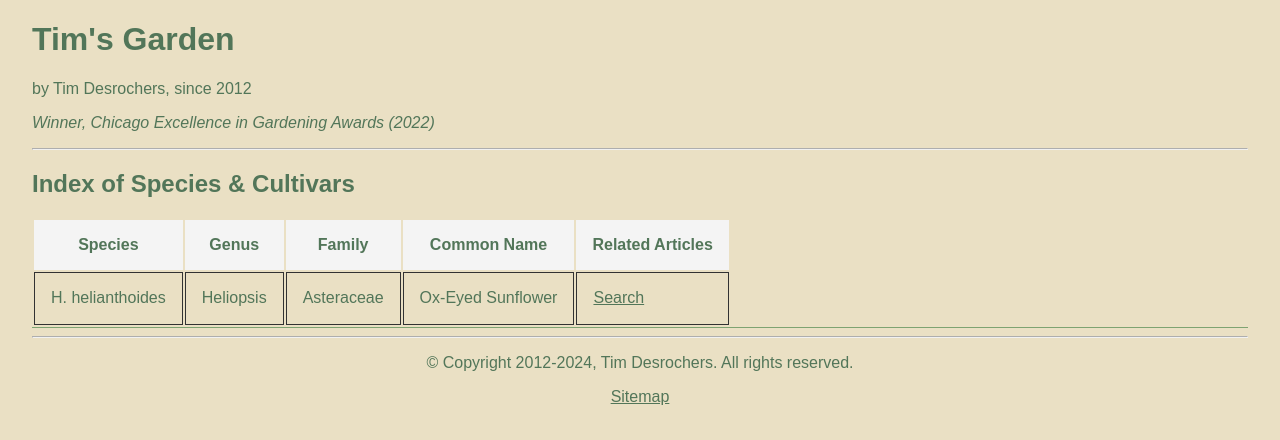
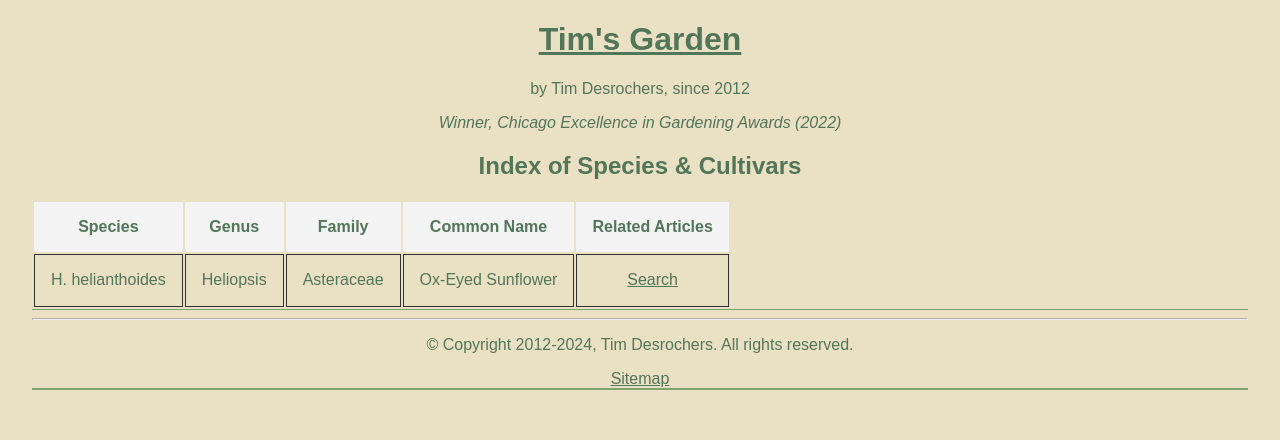
Before and after one commit to tims-garden/tims.garden, a plain HTML site: page species.html in a window 1280 px wide. Drawn offline with Linux system fonts and the light colour scheme.

Commit message:
updated species.html for testing

```diff
--- a/species.html
+++ b/species.html
@@ -23,11 +23,11 @@
   </head>
 
   <body>
-<h1>Tim's Garden</h1>
+    <header>
+      <h1><a href="index.html">Tim's Garden</a></h1>
       <p>by Tim Desrochers, since 2012</p>
       <p><em>Winner, Chicago Excellence in Gardening Awards (2022)</em></p>
-<hr />
-
+      <header>
         <h2>Index of Species & Cultivars</h2>
 
         <table class="table">
```
Lines whose indentation alone changed are shown as unchanged.
